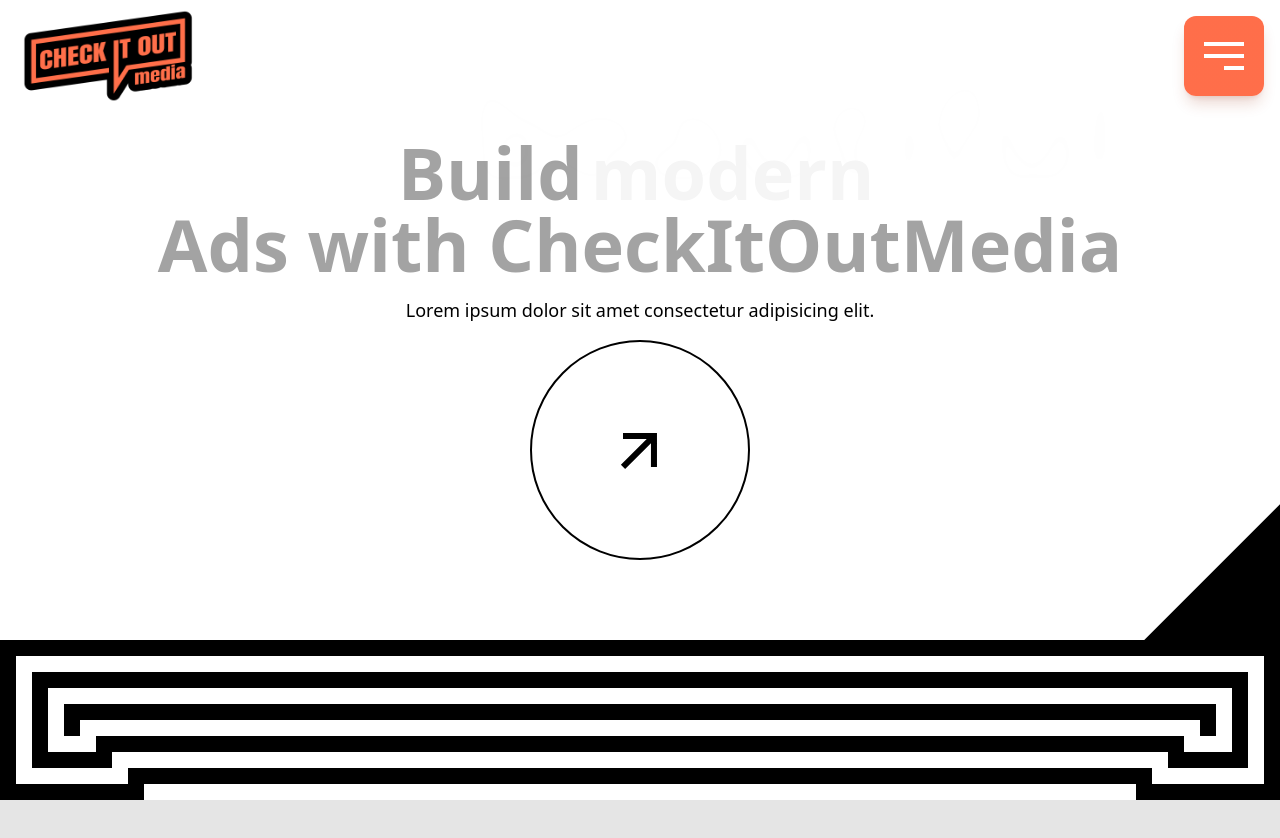
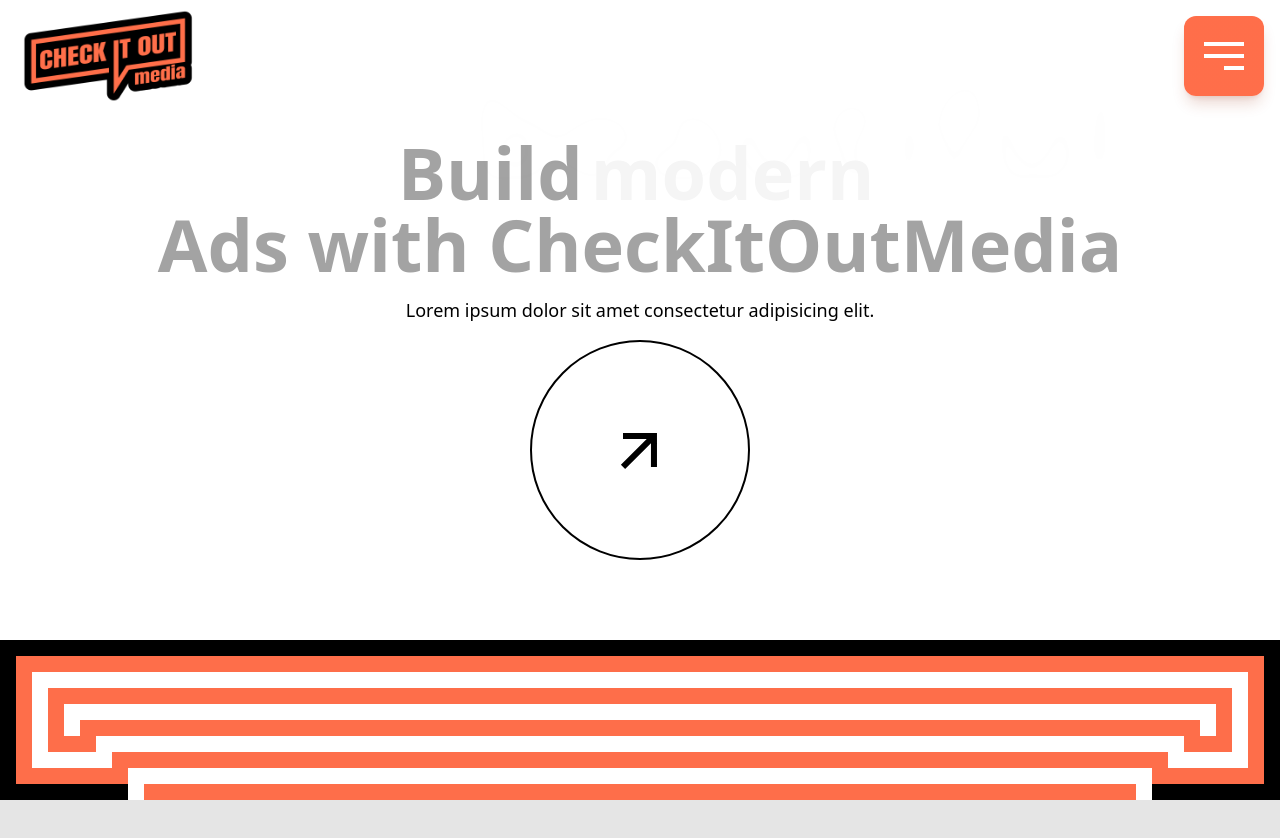
Before and after one commit to Mohith-Kumar28/chec-it-out-media, a Next.js app: page / in a window 1280 px wide. Shown: the top 838 px of the page. Built offline with nearby package versions, Linux system fonts and the light colour scheme.

Commit message:
updated color

```diff
--- a/src/components/hero.tsx
+++ b/src/components/hero.tsx
@@ -68,7 +68,7 @@ const generateSections = (
     return <></>;
   }
 
-  const nextColor = color === "black" ? "white" : "black";
+  const nextColor = color === "#FE6E4A" ? "white" : "#FE6E4A";
 
   return (
     <Section rotate={rotate} scale={scale} background={color}>
@@ -148,7 +148,7 @@ const Copy = ({ opacity }: { opacity: MotionValue }) => {
       </button> */}
 
       {/* <div className="absolute -left-28 -top-28 h-56 w-56 rotate-45 bg-black" /> */}
-      <div className="absolute -bottom-24 -right-24 h-48 w-48 rotate-45 bg-black" />
+      {/* <div className="absolute -bottom-24 -right-24 h-48 w-48 rotate-45 bg-black" /> */}
     </motion.div>
   );
 };
```
